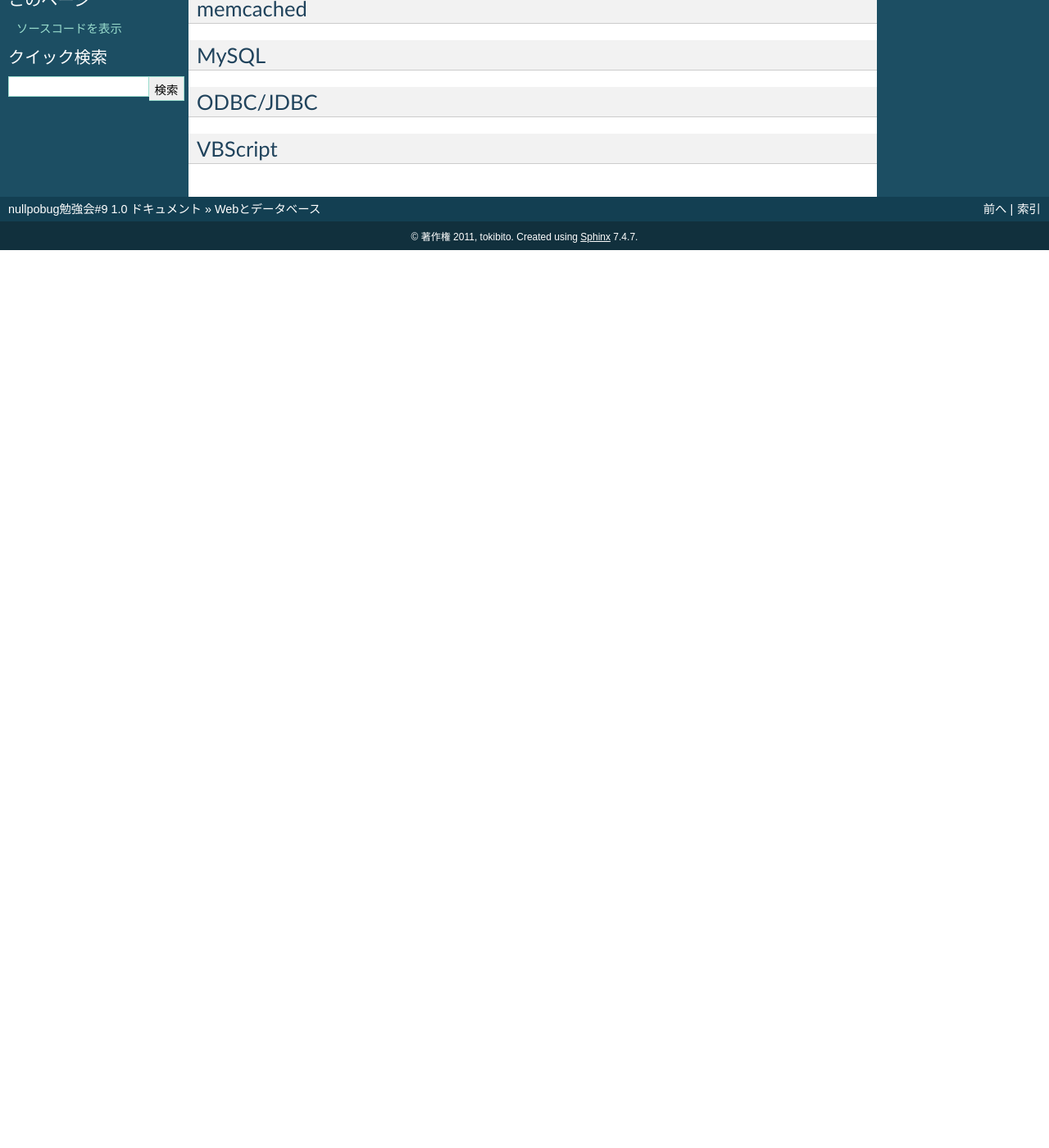
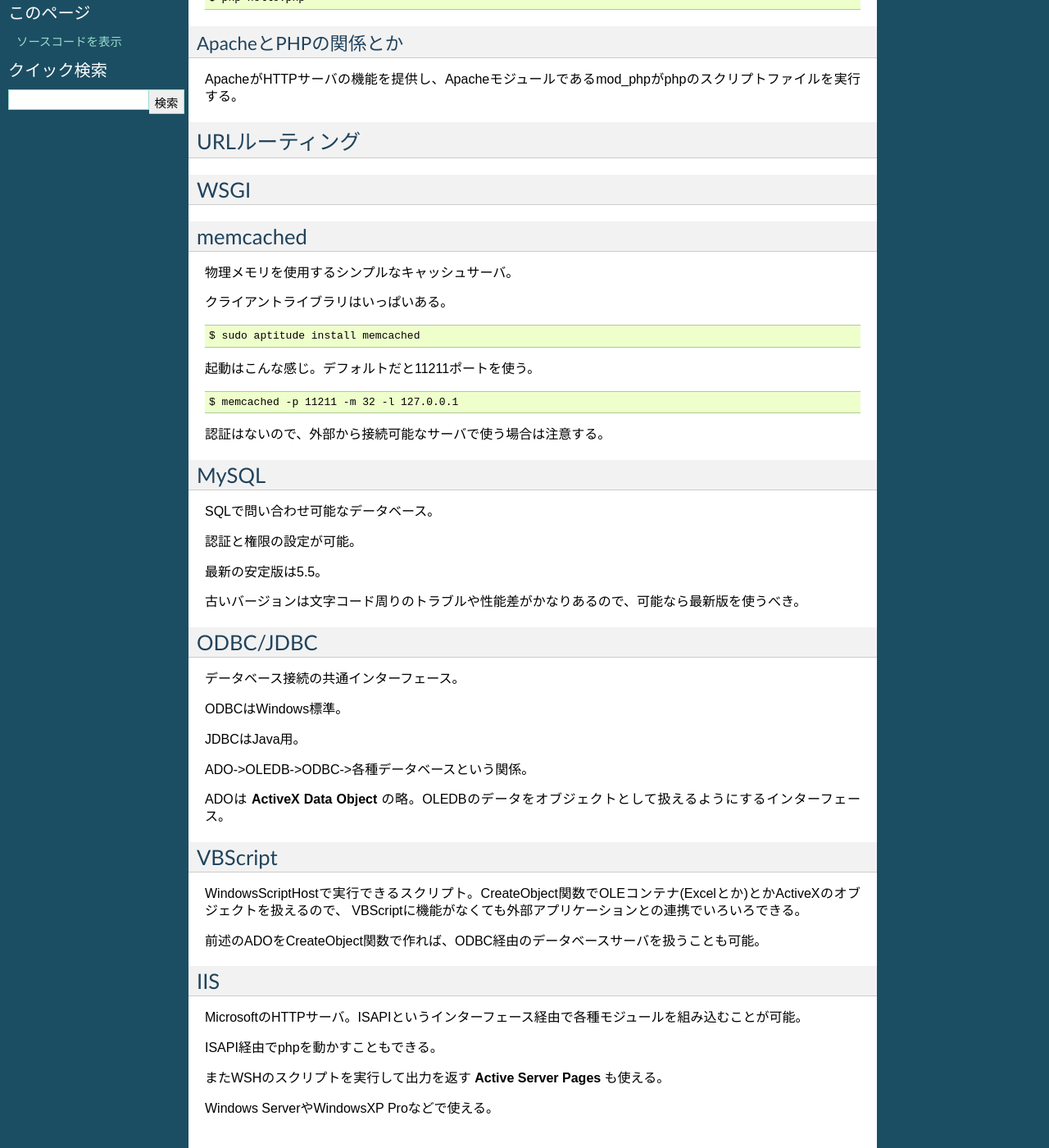
Before and after one commit to tokibito/nullpobug-study-9, a Sphinx documentation site: the page built from docs/web_and_database.rst, in a window 1280 px wide and 1400 px high, scrolled down 348 px. Shown: the whole window at 82% size. Built offline with Sphinx 7.4.7, drawn with Linux system fonts in a browser that asks for light colours; before the commit the page ends 900 px from its top, so only the background shows below that; some of the changed text lies outside the part shown.

Commit message:
webとかDB周り追記

```diff
--- a/docs/web_and_database.rst
+++ b/docs/web_and_database.rst
@@ -5,8 +5,27 @@
 PHP
 ===
 
+Apache/mod_phpで動かすことがほとんど。
+
+.. code-block:: php
+
+   <?php
+   echo "Hello world!\n";
+
+CUI版のPHPもある。
+
+::
+
+   $ sudo aptitude install php5-cli
+
+::
+
+   $ php hello.php
+
 ApacheとPHPの関係とか
 ---------------------
+
+ApacheがHTTPサーバの機能を提供し、Apacheモジュールであるmod_phpがphpのスクリプトファイルを実行する。
 
 URLルーティング
 ===============
@@ -17,11 +36,62 @@
 memcached
 =========
 
+物理メモリを使用するシンプルなキャッシュサーバ。
+
+クライアントライブラリはいっぱいある。
+
+::
+
+   $ sudo aptitude install memcached
+
+
+起動はこんな感じ。デフォルトだと11211ポートを使う。
+
+::
+
+   $ memcached -p 11211 -m 32 -l 127.0.0.1
+
+認証はないので、外部から接続可能なサーバで使う場合は注意する。
+
 MySQL
 =====
+
+SQLで問い合わせ可能なデータベース。
+
+認証と権限の設定が可能。
+
+最新の安定版は5.5。
+
+古いバージョンは文字コード周りのトラブルや性能差がかなりあるので、可能なら最新版を使うべき。
 
 ODBC/JDBC
 =========
 
+データベース接続の共通インターフェース。
+
+ODBCはWindows標準。
+
+JDBCはJava用。
+
+ADO->OLEDB->ODBC->各種データベースという関係。
+
+ADOは **ActiveX Data Object** の略。OLEDBのデータをオブジェクトとして扱えるようにするインターフェース。
+
 VBScript
 ========
+
+WindowsScriptHostで実行できるスクリプト。CreateObject関数でOLEコンテナ(Excelとか)とかActiveXのオブジェクトを扱えるので、
+VBScriptに機能がなくても外部アプリケーションとの連携でいろいろできる。
+
+前述のADOをCreateObject関数で作れば、ODBC経由のデータベースサーバを扱うことも可能。
+
+IIS
+===
+
+MicrosoftのHTTPサーバ。ISAPIというインターフェース経由で各種モジュールを組み込むことが可能。
+
+ISAPI経由でphpを動かすこともできる。
+
+またWSHのスクリプトを実行して出力を返す **Active Server Pages** も使える。
+
+Windows ServerやWindowsXP Proなどで使える。
```
Also changed, not shown: 1 other file.
